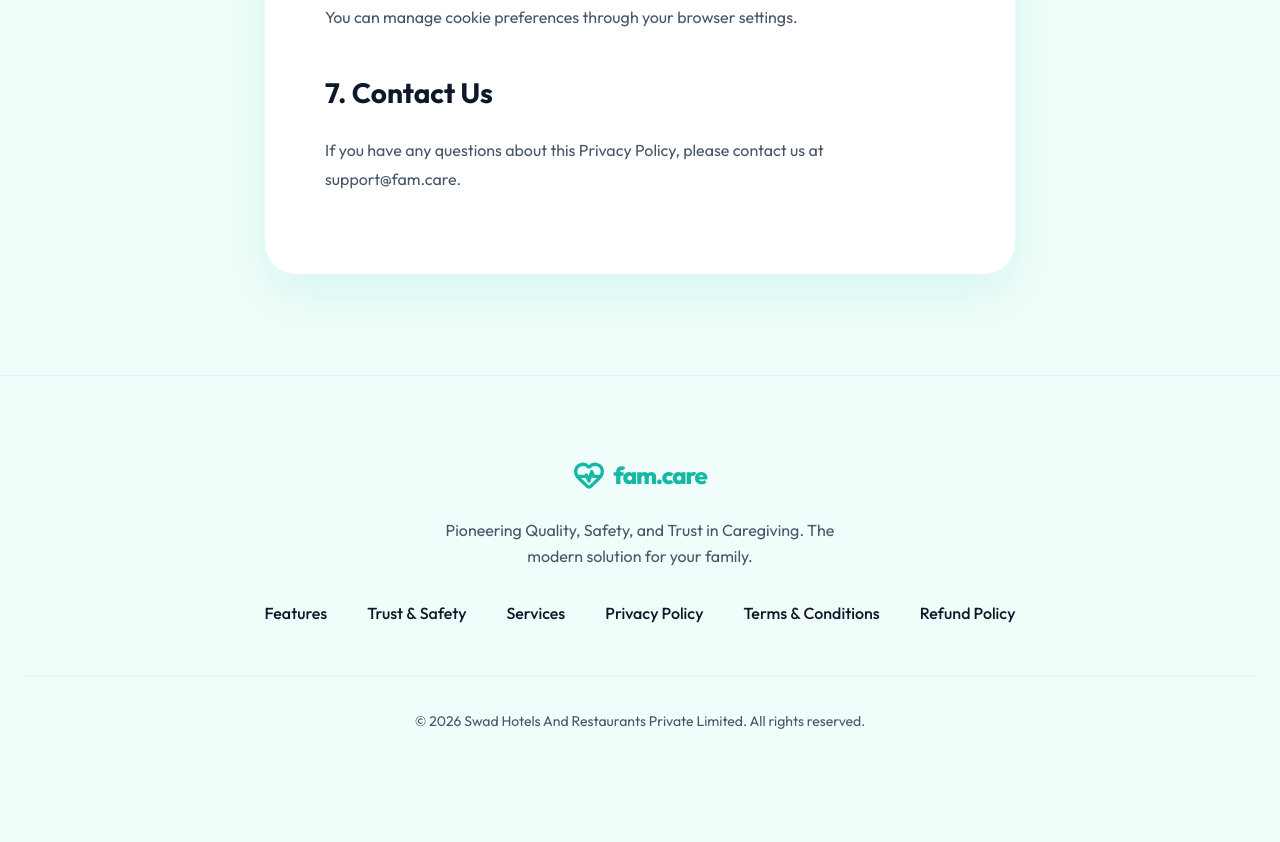
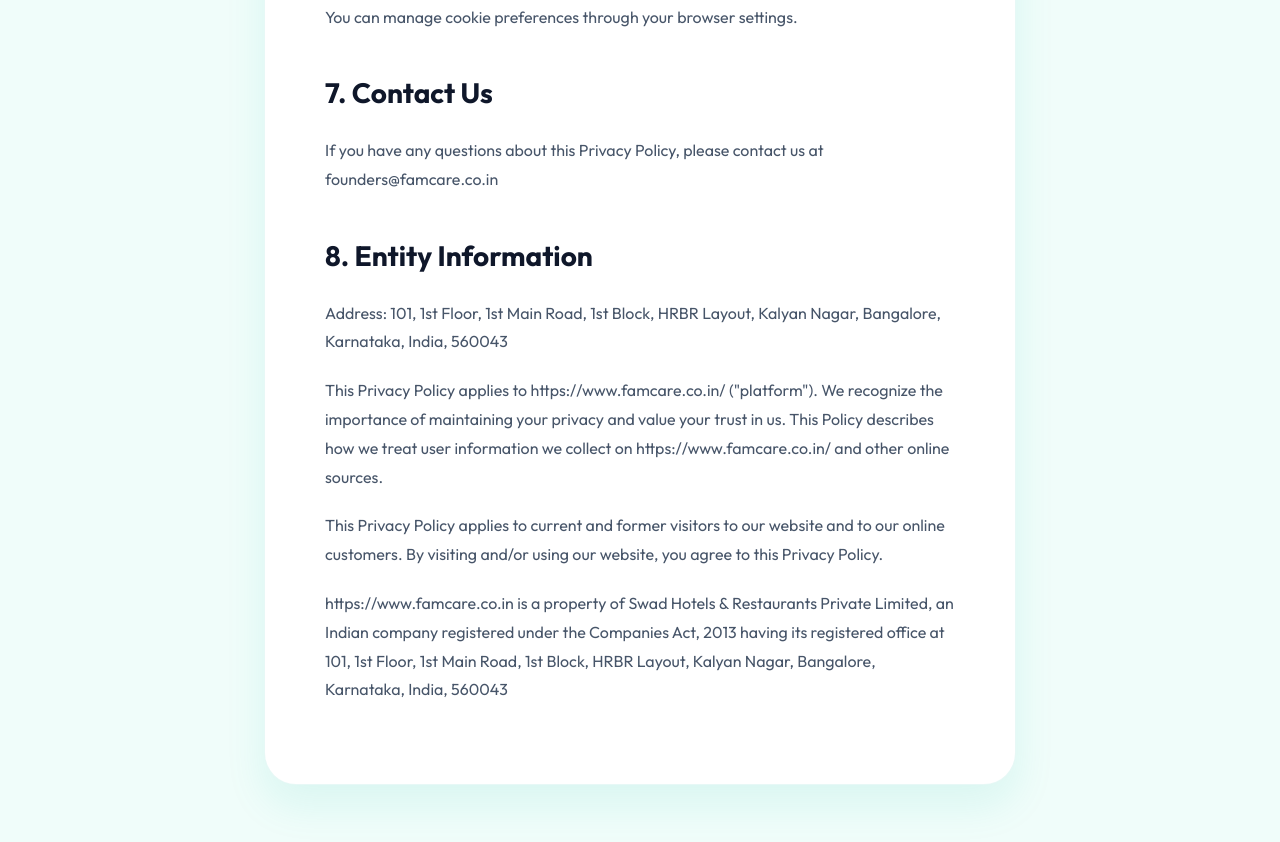
Before and after one commit to fixxo-it/landing, a Next.js app: page /privacy-policy in a window 1280 px wide. Shown: the part 1860-2702 px from the top of the page. Before the commit the page ends 2634 px from the top, so only its background shows below. Built offline with nearby package versions, Linux system fonts and the light colour scheme.

Commit message:
privacy policy update

```diff
--- a/src/app/privacy-policy/page.tsx
+++ b/src/app/privacy-policy/page.tsx
@@ -43,7 +43,12 @@ export default function PrivacyPolicy() {
         <p>Our website uses cookies to enhance your browsing experience and analyze site traffic. You can manage cookie preferences through your browser settings.</p>
 
         <h2>7. Contact Us</h2>
-        <p>If you have any questions about this Privacy Policy, please contact us at support@fam.care.</p>
+        <p>If you have any questions about this Privacy Policy, please contact us at founders@famcare.co.in</p>
+        <h2>8. Entity Information</h2>
+        <p>Address: 101, 1st Floor, 1st Main Road, 1st Block, HRBR Layout, Kalyan Nagar, Bangalore, Karnataka, India, 560043</p>
+        <p>This Privacy Policy applies to https://www.famcare.co.in/ ("platform"). We recognize the importance of maintaining your privacy and value your trust in us. This Policy describes how we treat user information we collect on https://www.famcare.co.in/ and other online sources.</p>
+        <p>This Privacy Policy applies to current and former visitors to our website and to our online customers. By visiting and/or using our website, you agree to this Privacy Policy.</p>
+        <p>https://www.famcare.co.in is a property of Swad Hotels & Restaurants Private Limited, an Indian company registered under the Companies Act, 2013 having its registered office at 101, 1st Floor, 1st Main Road, 1st Block, HRBR Layout, Kalyan Nagar, Bangalore, Karnataka, India, 560043</p>
       </section>
     </LegalLayout>
   );
```
